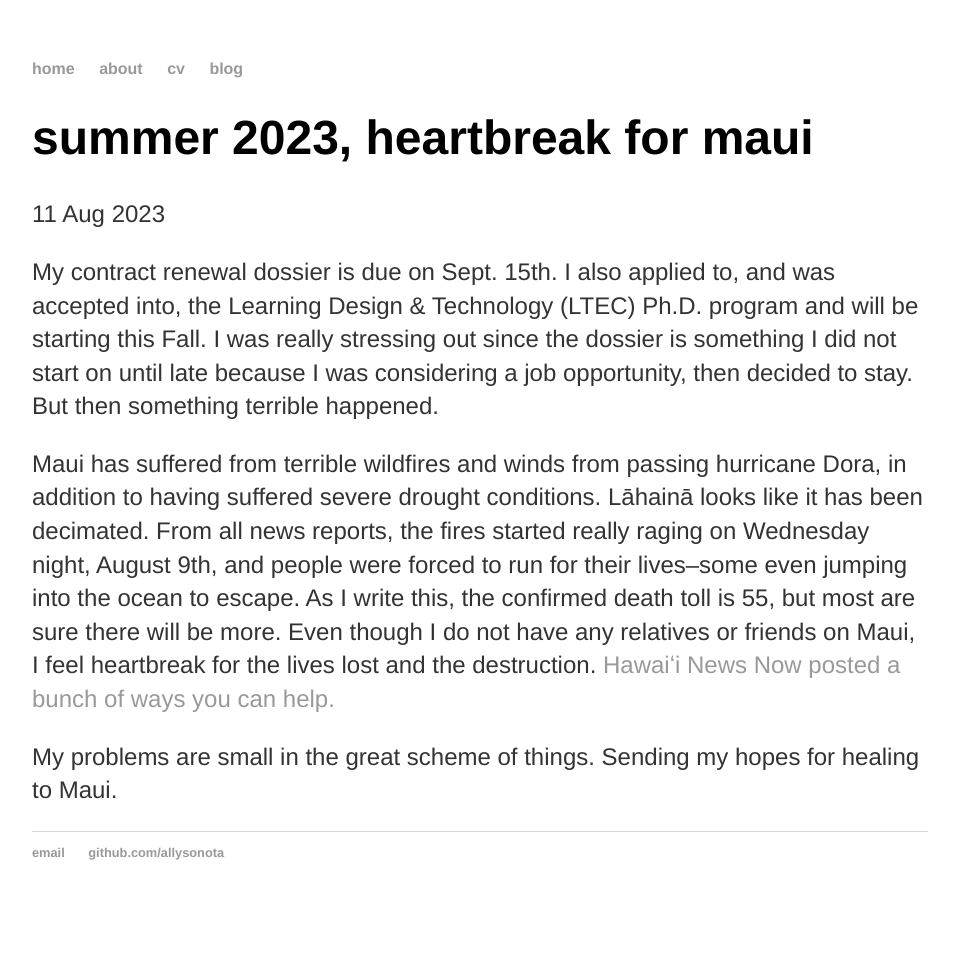
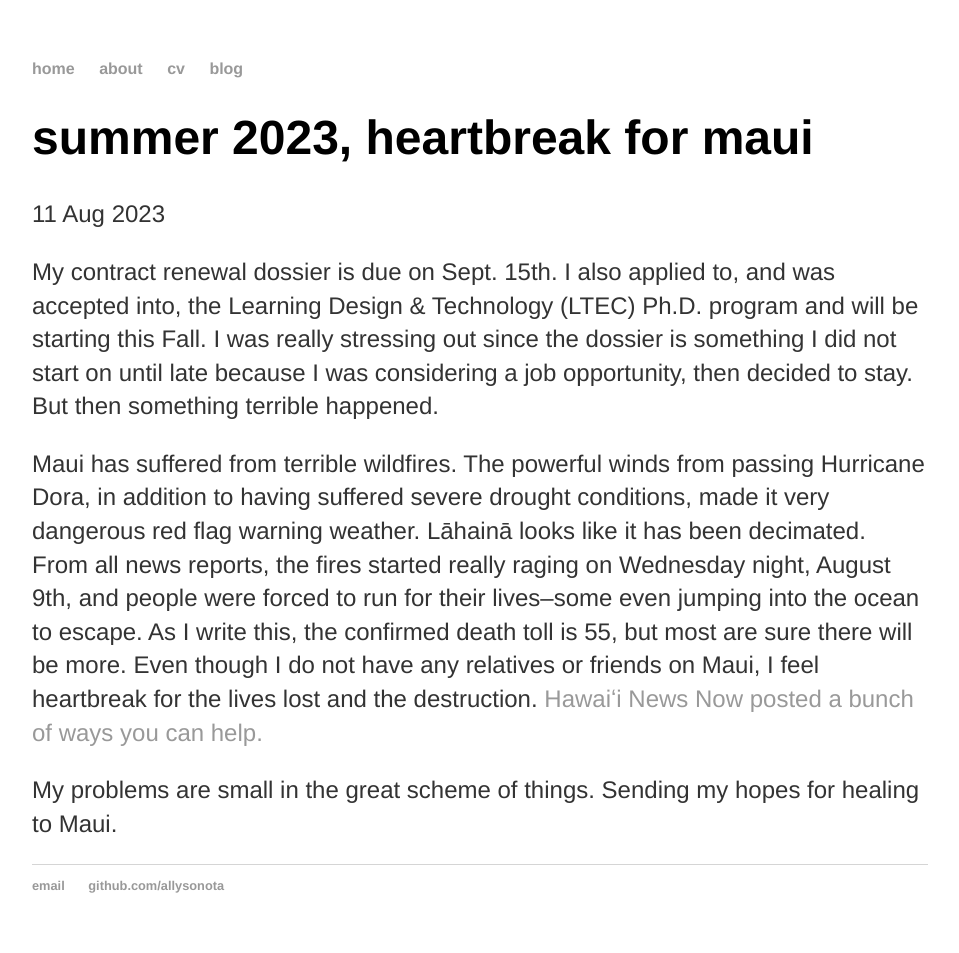
Before and after one commit to allysonota/allysonota.github.io, a Jekyll site: the page built from _posts/2023-08-11-summer-2023-is-over.md, in a window 1280 px wide. Shown: the whole page, without its empty margins (160-1119 px from the left). Built offline with Jekyll 4.4.1, drawn with Linux system fonts in a browser that asks for light colours; before the commit the page ends 920 px from its top, so only the background shows below that.

Commit message:
Update 2023-08-11-summer-2023-is-over.md

```diff
--- a/_posts/2023-08-11-summer-2023-is-over.md
+++ b/_posts/2023-08-11-summer-2023-is-over.md
@@ -5,6 +5,6 @@ date: 2023-08-11
 ---
 My contract renewal dossier is due on Sept. 15th. I also applied to, and was accepted into, the Learning Design & Technology (LTEC) Ph.D. program and will be starting this Fall. I was really stressing out since the dossier is something I did not start on until late because I was considering a job opportunity, then decided to stay. But then something terrible happened.
 
-Maui has suffered from terrible wildfires and winds from passing hurricane Dora, in addition to having suffered severe drought conditions. Lāhainā looks like it has been decimated. From all news reports, the fires started really raging on Wednesday night, August 9th, and people were forced to run for their lives--some even jumping into the ocean to escape. As I write this, the confirmed death toll is 55, but most are sure there will be more. Even though I do not have any relatives or friends on Maui, I feel heartbreak for the lives lost and the destruction. <a href="https://www.hawaiinewsnow.com/2023/08/09/want-help-those-devastated-by-maui-wildfires-heres-how/">Hawaiʻi News Now posted a bunch of ways you can help.</a>
+Maui has suffered from terrible wildfires. The powerful winds from passing Hurricane Dora, in addition to having suffered severe drought conditions, made it very dangerous red flag warning weather. Lāhainā looks like it has been decimated. From all news reports, the fires started really raging on Wednesday night, August 9th, and people were forced to run for their lives--some even jumping into the ocean to escape. As I write this, the confirmed death toll is 55, but most are sure there will be more. Even though I do not have any relatives or friends on Maui, I feel heartbreak for the lives lost and the destruction. <a href="https://www.hawaiinewsnow.com/2023/08/09/want-help-those-devastated-by-maui-wildfires-heres-how/">Hawaiʻi News Now posted a bunch of ways you can help.</a>
 
 My problems are small in the great scheme of things. Sending my hopes for healing to Maui.
```
